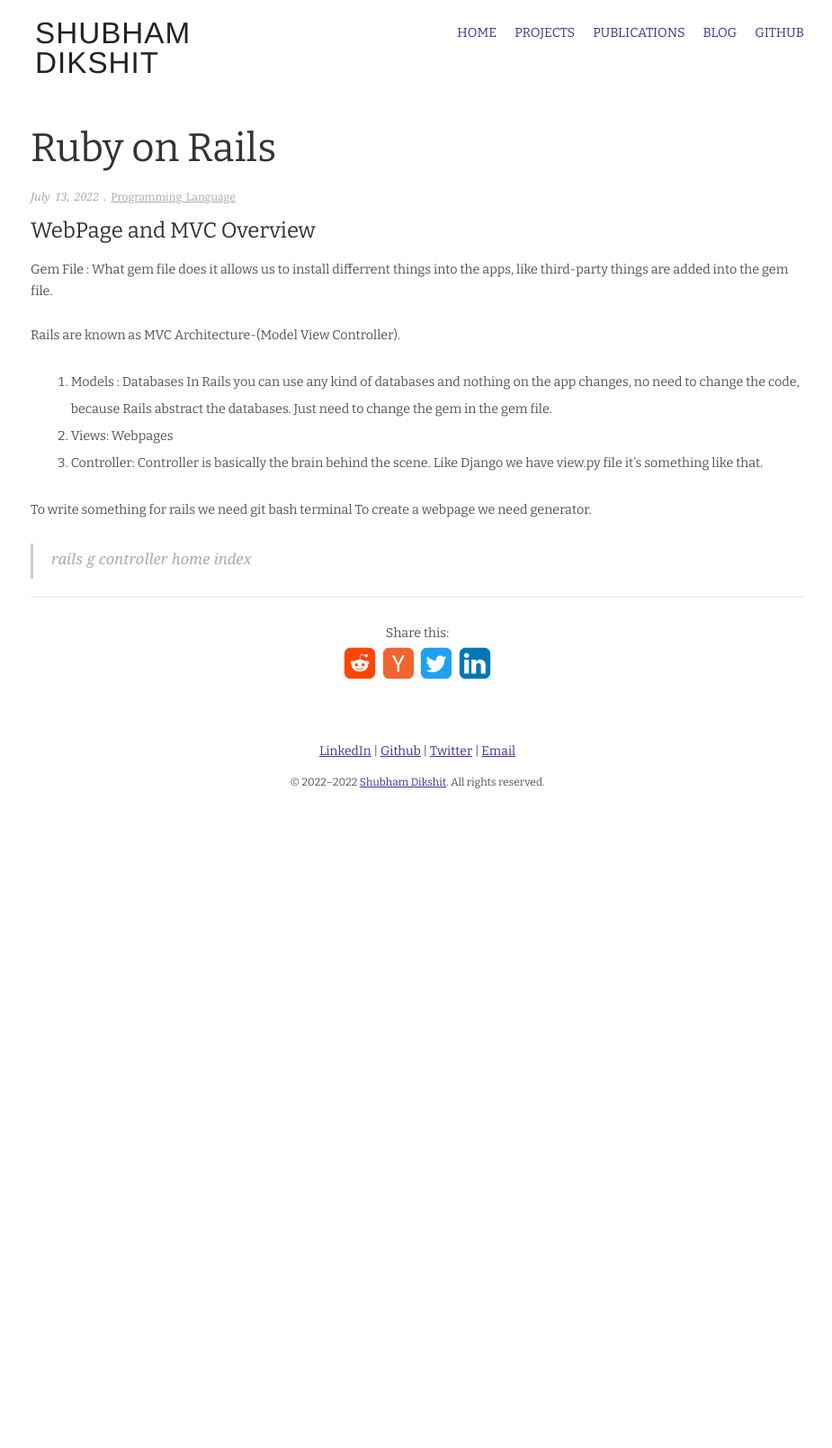
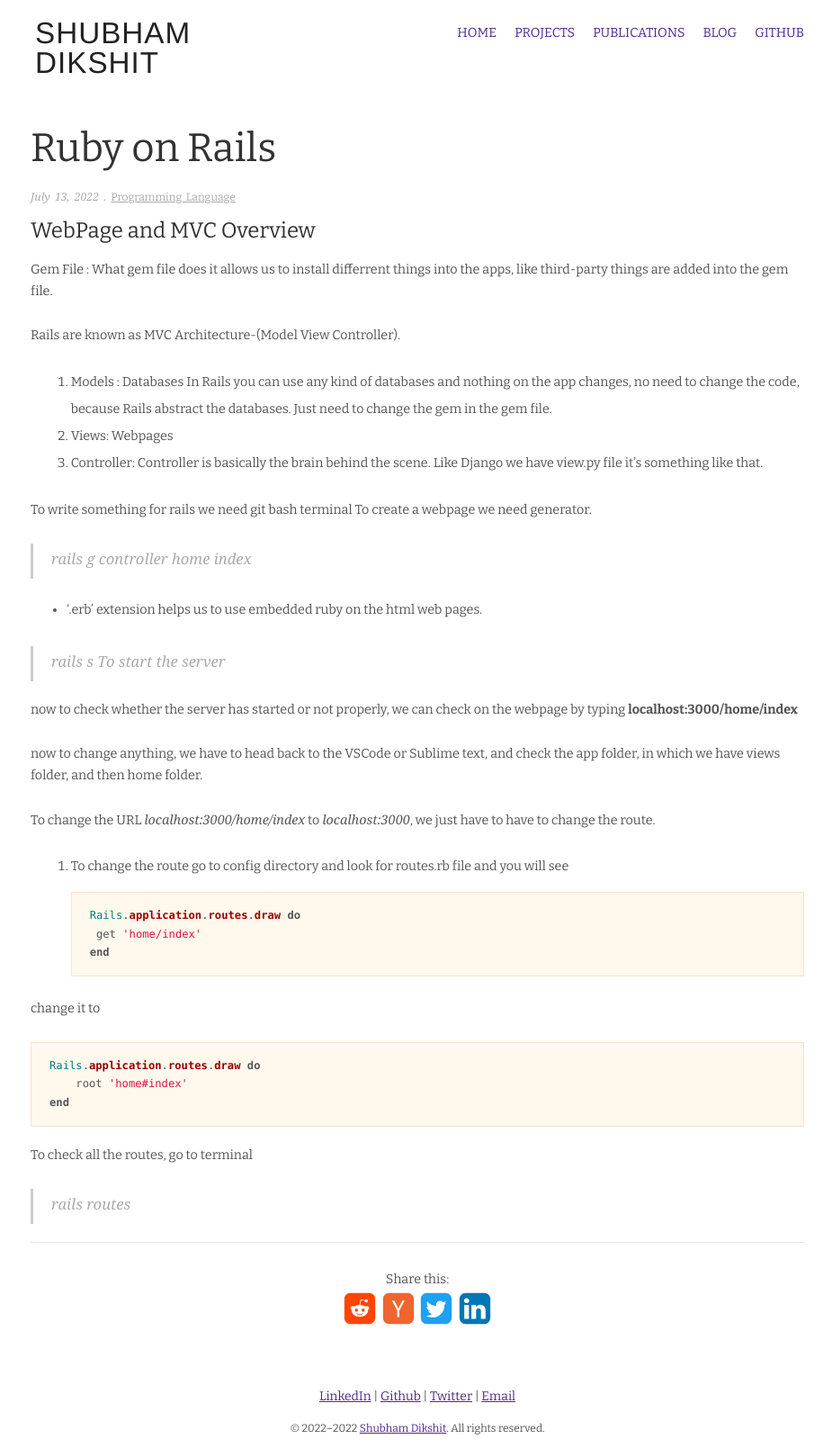
Before and after one commit to dshubham25/dshubham25.github.io, a Jekyll site: the page built from _posts/2022-07-13-Ruby-On-Rails.md, in a window 1280 px wide. Shown: the whole page at 90% size, without its empty margins (176-1101 px from the left). Built offline with Jekyll 4.4.1, drawn with Linux system fonts in a browser that asks for light colours; nearby versions of some CDN libraries; before the commit the page ends 900 px from its top, so only the background shows below that.

Commit message:
Add files via upload

````diff
--- a/_posts/2022-07-13-Ruby-On-Rails.md
+++ b/_posts/2022-07-13-Ruby-On-Rails.md
@@ -19,3 +19,32 @@ Rails are known as MVC Architecture-(Model View Controller).
 To write something for rails we need git bash terminal
 To create a webpage we need generator.
  > rails g controller home index
+
+- '.erb' extension helps us to use embedded ruby on the html web pages.
+
+ > rails s
+*To start the server*
+
+now to check whether the server has started or not properly,
+we can check on the webpage by typing **localhost:3000/home/index**
+
+now to change anything, we have to head back to the VSCode or Sublime text, and check the app folder, in which we have views folder, and then home folder.
+
+To change the URL *localhost:3000/home/index* to *localhost:3000*, we just have to have to change the route.
+1. To change the route go to config directory and look for routes.rb file and you will see
+```rb
+Rails.application.routes.draw do
+    get 'home/index'
+end
+```
+
+change it to
+
+```rb
+Rails.application.routes.draw do
+    root 'home#index'
+end
+```
+
+To check all the routes, go to terminal
+ > rails routes
````
